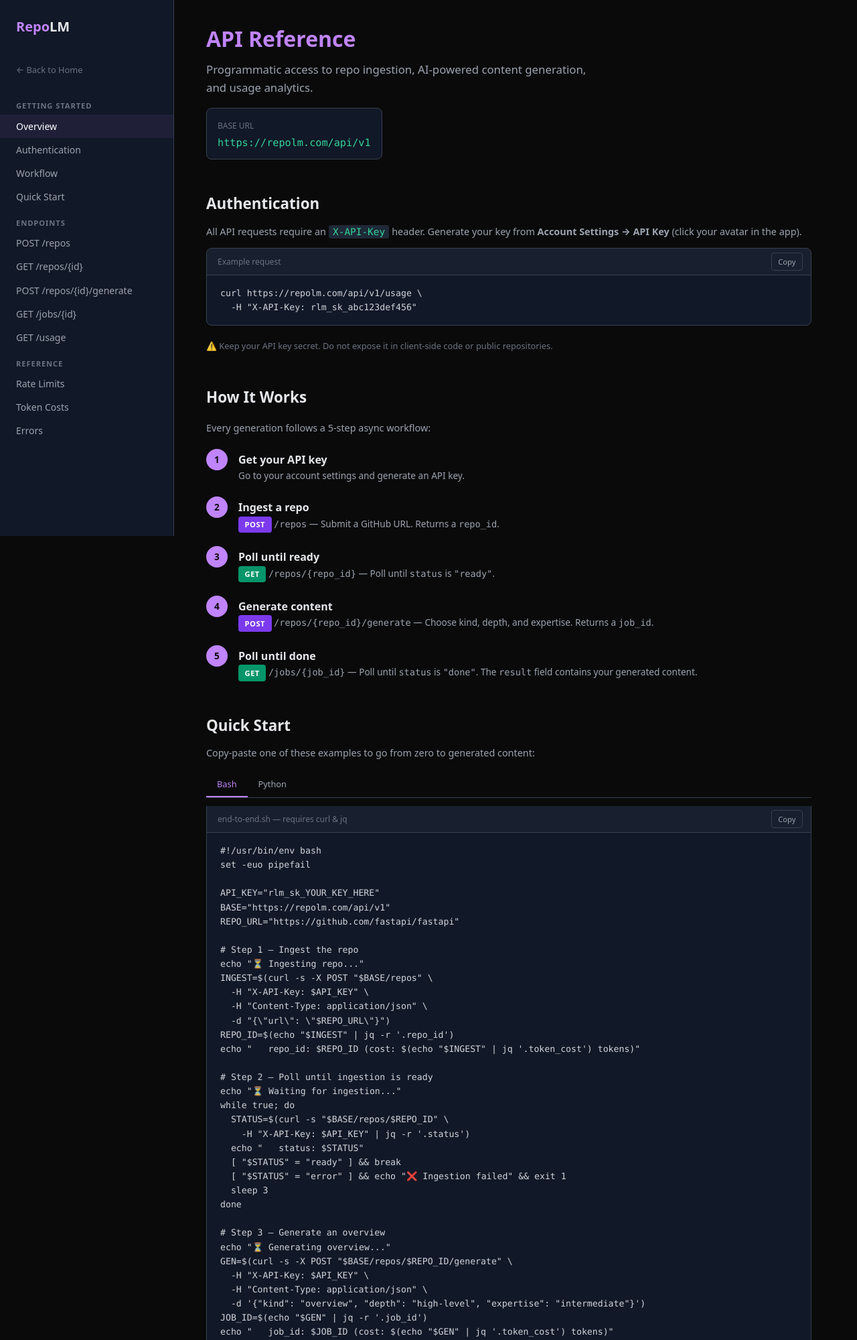
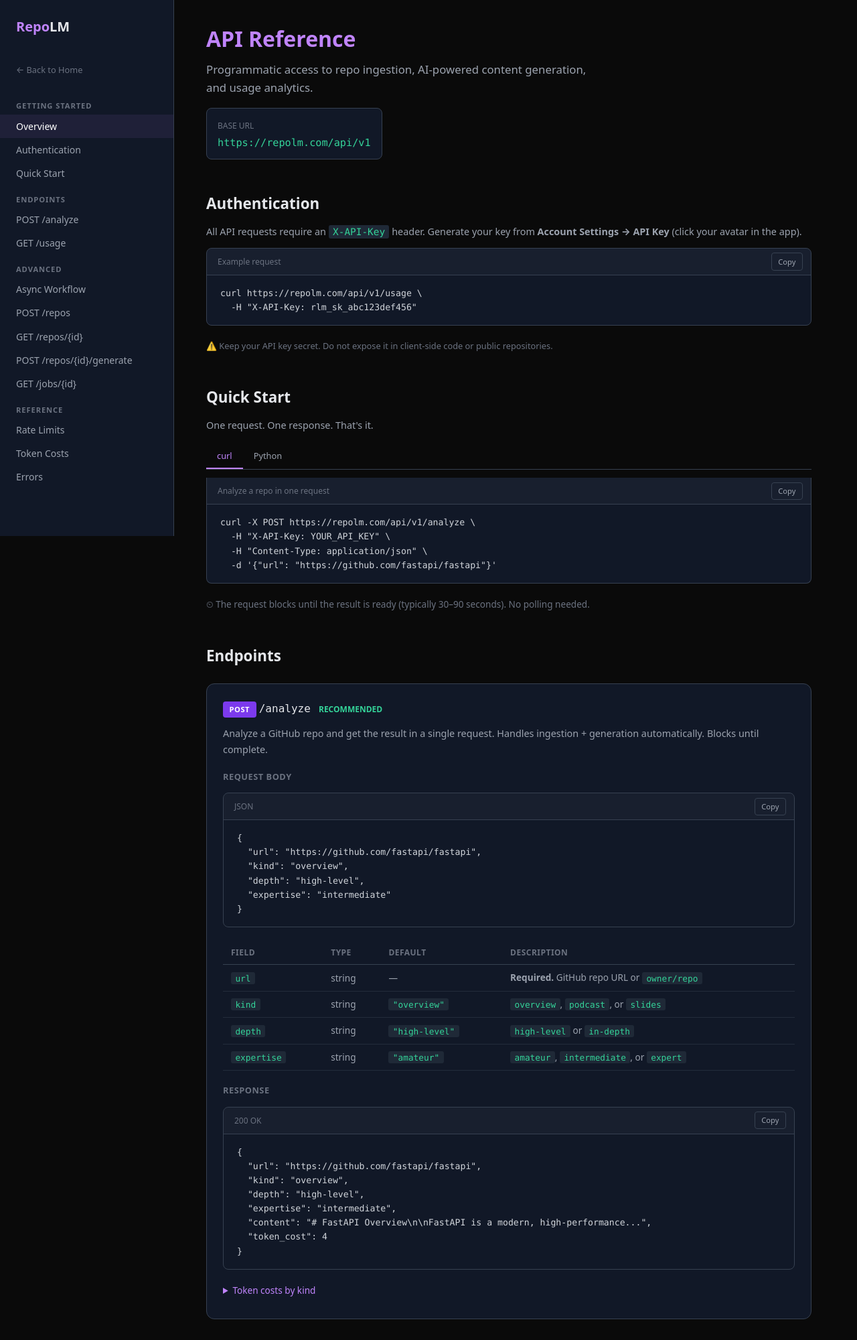
Before and after one commit to LucasAust/repolm, a FastAPI app: page /api/v1/docs in a window 1280 px wide. Shown: the top 2000 px of the page at 67% size. Run offline with FastAPI, Linux system fonts and the light colour scheme.

Commit message:
feat: one-shot /analyze endpoint, rewrite API docs to lead with simple flow

```diff
--- a/src/routes/api_v1.py
+++ b/src/routes/api_v1.py
@@ -161,3 +161,118 @@ async def api_usage(request: Request):
     if err:
         return err
     return await db_async.get_api_usage_stats(user["id"])
+
+
+# ── Synchronous (blocking) endpoints ────────────────────────────────────────
+# These wait until the job is done and return the result in one request.
+
+import asyncio
+
+
+async def _poll_repo_ready(repo_id: str, timeout: float = 120) -> dict:
+    """Poll until repo is ready or error. Returns repo dict."""
+    deadline = asyncio.get_event_loop().time() + timeout
+    while asyncio.get_event_loop().time() < deadline:
+        repo = await db_async.get_repo_with_fallback(repo_id)
+        if repo and repo.get("status") in ("ready", "error"):
+            return repo
+        await asyncio.sleep(1.5)
+    return {"status": "timeout", "message": "Ingestion timed out"}
+
+
+async def _poll_job_done(job_id: str, timeout: float = 180) -> dict:
+    """Poll until job is done or error. Returns job dict."""
+    deadline = asyncio.get_event_loop().time() + timeout
+    while asyncio.get_event_loop().time() < deadline:
+        job = await db_async.get_job(job_id)
+        if not job:
+            job = state.jobs.get(job_id)
+        if job and job.get("status") in ("done", "error"):
+            return job
+        await asyncio.sleep(1.5)
+    return {"status": "timeout", "message": "Generation timed out", "result": None}
+
+
+@router.post("/analyze")
+async def api_analyze(request: Request):
+    """One-shot endpoint: ingest a repo + generate content, return the result.
+    Blocks until complete. Timeout ~5 min.
+
+    Request body:
+    {
+        "url": "https://github.com/owner/repo",
+        "kind": "overview",          // optional, default "overview"
+        "depth": "high-level",       // optional
+        "expertise": "amateur"       // optional
+    }
+
+    Returns the generated content directly.
+    """
+    user, err = await _get_api_user(request)
+    if err:
+        return err
+
+    body = await request.json()
+    url = body.get("url", "").strip()
+    if not url:
+        return JSONResponse({"error": "url required"}, 400)
+    if not url.startswith("http"):
+        url = "https://github.com/" + url
+
+    kind = body.get("kind", "overview")
+    depth = body.get("depth", "high-level")
+    expertise = body.get("expertise", "amateur")
+
+    # Check total cost upfront
+    ingest_cost = TOKEN_COSTS["ingest"]
+    gen_cost = TOKEN_COSTS.get(kind, 10)
+    total_cost = ingest_cost + gen_cost
+    balance = await db_async.get_token_balance(user["id"])
+    if balance < total_cost:
+        return JSONResponse({
+            "error": "insufficient_tokens",
+            "required": total_cost,
+            "balance": balance,
+            "breakdown": {"ingest": ingest_cost, "generate": gen_cost}
+        }, 402)
+
+    # Step 1: Ingest
+    await db_async.spend_tokens(user["id"], ingest_cost, "API: Ingest repo")
+    repo_id = str(uuid.uuid4())[:8]
+    state.repos.set(repo_id, {"status": "queued", "message": "Starting...", "files": [], "text": "", "data": {}})
+    status, _ = ingest_queue.submit(repo_id, run_ingest, repo_id, url)
+    if status == "rejected":
+        return JSONResponse({"error": "Server busy, try again in a moment"}, 503)
+
+    repo = await _poll_repo_ready(repo_id, timeout=120)
+    if repo.get("status") != "ready":
+        return JSONResponse({
+            "error": "ingestion_failed",
+            "message": repo.get("message", "Ingestion failed or timed out")
+        }, 500)
+
+    # Step 2: Generate
+    await db_async.spend_tokens(user["id"], gen_cost, f"API: Generate {kind}")
+    from routes.generate import run_generate
+    job_id = str(uuid.uuid4())[:8]
+    await db_async.create_job(job_id, kind="generate", repo_id=repo_id)
+    status, _ = generate_queue.submit(job_id, run_generate, job_id, repo_id, kind, depth, expertise)
+    if status == "rejected":
+        return JSONResponse({"error": "Server busy, try again in a moment"}, 503)
+
+    job = await _poll_job_done(job_id, timeout=180)
+    if job.get("status") != "done":
+        return JSONResponse({
+            "error": "generation_failed",
+            "message": job.get("message", "Generation failed or timed out")
+        }, 500)
+
+    analytics.track("api_analyze", user_id=user["id"], data={"url": url, "kind": kind})
+    return {
+        "url": url,
+        "kind": kind,
+        "depth": depth,
+        "expertise": expertise,
+        "content": job.get("result", ""),
+        "token_cost": total_cost,
+    }
--- a/src/templates/api_docs.html
+++ b/src/templates/api_docs.html
@@ -77,15 +77,18 @@ details[open] summary{margin-bottom:.5rem}
   <div class="section-label">Getting Started</div>
   <a href="#overview">Overview</a>
   <a href="#authentication">Authentication</a>
-  <a href="#workflow">Workflow</a>
   <a href="#quickstart">Quick Start</a>
 
   <div class="section-label">Endpoints</div>
+  <a href="#post-analyze">POST /analyze</a>
+  <a href="#get-usage">GET /usage</a>
+
+  <div class="section-label">Advanced</div>
+  <a href="#async-workflow">Async Workflow</a>
   <a href="#post-repos">POST /repos</a>
   <a href="#get-repos">GET /repos/{id}</a>
   <a href="#post-generate">POST /repos/{id}/generate</a>
   <a href="#get-jobs">GET /jobs/{id}</a>
-  <a href="#get-usage">GET /usage</a>
 
   <div class="section-label">Reference</div>
   <a href="#rate-limits">Rate Limits</a>
@@ -122,176 +125,115 @@ details[open] summary{margin-bottom:.5rem}
   <p style="color:var(--text-muted);font-size:.8rem">⚠️ Keep your API key secret. Do not expose it in client-side code or public repositories.</p>
 </section>
 
-<!-- Workflow -->
-<section id="workflow" style="margin-bottom:3rem">
-  <h2 style="font-size:1.4rem;font-weight:600;margin-bottom:1rem">How It Works</h2>
-  <p style="color:var(--text-secondary);font-size:.9rem;margin-bottom:1.25rem">
-    Every generation follows a 5-step async workflow:
-  </p>
-
-  <div class="step">
-    <div class="step-num">1</div>
-    <div class="step-content">
-      <strong>Get your API key</strong>
-      <p style="color:var(--text-secondary);font-size:.85rem">Go to your account settings and generate an API key.</p>
-    </div>
-  </div>
-  <div class="step">
-    <div class="step-num">2</div>
-    <div class="step-content">
-      <strong>Ingest a repo</strong>
-      <p style="color:var(--text-secondary);font-size:.85rem"><span class="badge badge-post">POST</span> <code style="font-size:.85rem">/repos</code> — Submit a GitHub URL. Returns a <code style="font-size:.85rem">repo_id</code>.</p>
-    </div>
-  </div>
-  <div class="step">
-    <div class="step-num">3</div>
-    <div class="step-content">
-      <strong>Poll until ready</strong>
-      <p style="color:var(--text-secondary);font-size:.85rem"><span class="badge badge-get">GET</span> <code style="font-size:.85rem">/repos/{repo_id}</code> — Poll until <code style="font-size:.85rem">status</code> is <code style="font-size:.85rem">"ready"</code>.</p>
-    </div>
-  </div>
-  <div class="step">
-    <div class="step-num">4</div>
-    <div class="step-content">
-      <strong>Generate content</strong>
-      <p style="color:var(--text-secondary);font-size:.85rem"><span class="badge badge-post">POST</span> <code style="font-size:.85rem">/repos/{repo_id}/generate</code> — Choose kind, depth, and expertise. Returns a <code style="font-size:.85rem">job_id</code>.</p>
-    </div>
-  </div>
-  <div class="step">
-    <div class="step-num">5</div>
-    <div class="step-content">
-      <strong>Poll until done</strong>
-      <p style="color:var(--text-secondary);font-size:.85rem"><span class="badge badge-get">GET</span> <code style="font-size:.85rem">/jobs/{job_id}</code> — Poll until <code style="font-size:.85rem">status</code> is <code style="font-size:.85rem">"done"</code>. The <code style="font-size:.85rem">result</code> field contains your generated content.</p>
-    </div>
-  </div>
-</section>
-
 <!-- Quick Start -->
 <section id="quickstart" style="margin-bottom:3rem">
   <h2 style="font-size:1.4rem;font-weight:600;margin-bottom:.75rem">Quick Start</h2>
   <p style="color:var(--text-secondary);font-size:.9rem;margin-bottom:1rem">
-    Copy-paste one of these examples to go from zero to generated content:
+    One request. One response. That's it.
   </p>
 
   <div class="tab-group">
-    <button class="tab-btn active" onclick="switchTab(event,'qs-bash')">Bash</button>
+    <button class="tab-btn active" onclick="switchTab(event,'qs-bash')">curl</button>
     <button class="tab-btn" onclick="switchTab(event,'qs-python')">Python</button>
   </div>
 
   <div id="qs-bash" class="tab-panel active">
     <div class="code-block" style="border-top:none;border-radius:0 0 8px 8px">
-      <div class="code-header"><span>end-to-end.sh — requires curl &amp; jq</span><button class="copy-btn" onclick="copyCode(this)">Copy</button></div>
-      <pre>#!/usr/bin/env bash
-set -euo pipefail
-
-API_KEY="rlm_sk_YOUR_KEY_HERE"
-BASE="https://repolm.com/api/v1"
-REPO_URL="https://github.com/fastapi/fastapi"
-
-# Step 1 — Ingest the repo
-echo "⏳ Ingesting repo..."
-INGEST=$(curl -s -X POST "$BASE/repos" \
-  -H "X-API-Key: $API_KEY" \
+      <div class="code-header"><span>Analyze a repo in one request</span><button class="copy-btn" onclick="copyCode(this)">Copy</button></div>
+      <pre>curl -X POST https://repolm.com/api/v1/analyze \
+  -H "X-API-Key: YOUR_API_KEY" \
   -H "Content-Type: application/json" \
-  -d "{\"url\": \"$REPO_URL\"}")
-REPO_ID=$(echo "$INGEST" | jq -r '.repo_id')
-echo "   repo_id: $REPO_ID (cost: $(echo "$INGEST" | jq '.token_cost') tokens)"
-
-# Step 2 — Poll until ingestion is ready
-echo "⏳ Waiting for ingestion..."
-while true; do
-  STATUS=$(curl -s "$BASE/repos/$REPO_ID" \
-    -H "X-API-Key: $API_KEY" | jq -r '.status')
-  echo "   status: $STATUS"
-  [ "$STATUS" = "ready" ] &amp;&amp; break
-  [ "$STATUS" = "error" ] &amp;&amp; echo "❌ Ingestion failed" &amp;&amp; exit 1
-  sleep 3
-done
-
-# Step 3 — Generate an overview
-echo "⏳ Generating overview..."
-GEN=$(curl -s -X POST "$BASE/repos/$REPO_ID/generate" \
-  -H "X-API-Key: $API_KEY" \
-  -H "Content-Type: application/json" \
-  -d '{"kind": "overview", "depth": "high-level", "expertise": "intermediate"}')
-JOB_ID=$(echo "$GEN" | jq -r '.job_id')
-echo "   job_id: $JOB_ID (cost: $(echo "$GEN" | jq '.token_cost') tokens)"
-
-# Step 4 — Poll until generation is done
-echo "⏳ Waiting for generation..."
-while true; do
-  JOB=$(curl -s "$BASE/jobs/$JOB_ID" -H "X-API-Key: $API_KEY")
-  JOB_STATUS=$(echo "$JOB" | jq -r '.status')
-  echo "   status: $JOB_STATUS"
-  [ "$JOB_STATUS" = "done" ] &amp;&amp; break
-  [ "$JOB_STATUS" = "error" ] &amp;&amp; echo "❌ Generation failed" &amp;&amp; exit 1
-  sleep 5
-done
-
-# Step 5 — Print result
-echo ""
-echo "✅ Done! Result:"
-echo "$JOB" | jq '.result'</pre>
+  -d '{"url": "https://github.com/fastapi/fastapi"}'</pre>
     </div>
   </div>
 
   <div id="qs-python" class="tab-panel">
     <div class="code-block" style="border-top:none;border-radius:0 0 8px 8px">
-      <div class="code-header"><span>repolm_example.py — requires: pip install requests</span><button class="copy-btn" onclick="copyCode(this)">Copy</button></div>
-      <pre>import time
-import requests
+      <div class="code-header"><span>pip install requests</span><button class="copy-btn" onclick="copyCode(this)">Copy</button></div>
+      <pre>import requests
 
-API_KEY = "rlm_sk_YOUR_KEY_HERE"
-BASE = "https://repolm.com/api/v1"
-HEADERS = {"X-API-Key": API_KEY, "Content-Type": "application/json"}
+resp = requests.post("https://repolm.com/api/v1/analyze",
+    headers={"X-API-Key": "YOUR_API_KEY"},
+    json={
+        "url": "https://github.com/fastapi/fastapi",
+        "kind": "overview",
+        "depth": "high-level",
+        "expertise": "intermediate"
+    })
 
-# Step 1 — Ingest
-print("⏳ Ingesting repo...")
-resp = requests.post(f"{BASE}/repos", headers=HEADERS, json={
-    "url": "https://github.com/fastapi/fastapi"
-})
-resp.raise_for_status()
-repo_id = resp.json()["repo_id"]
-print(f"   repo_id: {repo_id}")
-
-# Step 2 — Poll ingestion
-print("⏳ Waiting for ingestion...")
-while True:
-    status = requests.get(f"{BASE}/repos/{repo_id}", headers=HEADERS).json()
-    print(f"   status: {status['status']}")
-    if status["status"] == "ready":
-        break
-    if status["status"] == "error":
-        raise RuntimeError("Ingestion failed")
-    time.sleep(3)
-
-# Step 3 — Generate
-print("⏳ Generating overview...")
-resp = requests.post(f"{BASE}/repos/{repo_id}/generate", headers=HEADERS, json={
-    "kind": "overview",
-    "depth": "high-level",
-    "expertise": "intermediate",
-})
-resp.raise_for_status()
-job_id = resp.json()["job_id"]
-print(f"   job_id: {job_id}")
-
-# Step 4 — Poll generation
-print("⏳ Waiting for generation...")
-while True:
-    job = requests.get(f"{BASE}/jobs/{job_id}", headers=HEADERS).json()
-    print(f"   status: {job['status']}")
-    if job["status"] == "done":
-        break
-    if job["status"] == "error":
-        raise RuntimeError("Generation failed")
-    time.sleep(5)
-
-# Step 5 — Result
-print("\n✅ Done!")
-print(job["result"])</pre>
+print(resp.json()["content"])</pre>
     </div>
   </div>
+
+  <p style="color:var(--text-muted);font-size:.85rem;margin-top:.75rem">
+    &#9202; The request blocks until the result is ready (typically 30&#8211;90 seconds). No polling needed.
+  </p>
+</section>
+
+<!-- POST /analyze -->
+<section style="margin-bottom:3rem">
+  <h2 style="font-size:1.4rem;font-weight:600;margin-bottom:1rem">Endpoints</h2>
+
+  <div class="endpoint-card" id="post-analyze">
+    <div style="margin-bottom:.75rem">
+      <span class="badge badge-post">POST</span>
+      <span class="endpoint-path">/analyze</span>
+      <span style="font-size:.75rem;color:var(--green-accent);margin-left:.5rem;font-weight:600">RECOMMENDED</span>
+    </div>
+    <p style="color:var(--text-secondary);font-size:.9rem;margin-bottom:1rem">
+      Analyze a GitHub repo and get the result in a single request. Handles ingestion + generation automatically. Blocks until complete.
+    </p>
+
+    <strong style="font-size:.8rem;color:var(--text-muted);text-transform:uppercase;letter-spacing:.04em">Request Body</strong>
+    <div class="code-block">
+      <div class="code-header"><span>JSON</span><button class="copy-btn" onclick="copyCode(this)">Copy</button></div>
+      <pre>{
+  "url": "https://github.com/fastapi/fastapi",
+  "kind": "overview",
+  "depth": "high-level",
+  "expertise": "intermediate"
+}</pre>
+    </div>
+
+    <table class="error-table" style="margin-bottom:1rem">
+      <tr><th>Field</th><th>Type</th><th>Default</th><th>Description</th></tr>
+      <tr><td><code>url</code></td><td>string</td><td>&#8212;</td><td><strong>Required.</strong> GitHub repo URL or <code>owner/repo</code></td></tr>
+      <tr><td><code>kind</code></td><td>string</td><td><code>"overview"</code></td><td><code>overview</code>, <code>podcast</code>, or <code>slides</code></td></tr>
+      <tr><td><code>depth</code></td><td>string</td><td><code>"high-level"</code></td><td><code>high-level</code> or <code>in-depth</code></td></tr>
+      <tr><td><code>expertise</code></td><td>string</td><td><code>"amateur"</code></td><td><code>amateur</code>, <code>intermediate</code>, or <code>expert</code></td></tr>
+    </table>
+
+    <strong style="font-size:.8rem;color:var(--text-muted);text-transform:uppercase;letter-spacing:.04em">Response</strong>
+    <div class="code-block">
+      <div class="code-header"><span>200 OK</span><button class="copy-btn" onclick="copyCode(this)">Copy</button></div>
+      <pre>{
+  "url": "https://github.com/fastapi/fastapi",
+  "kind": "overview",
+  "depth": "high-level",
+  "expertise": "intermediate",
+  "content": "# FastAPI Overview\n\nFastAPI is a modern, high-performance...",
+  "token_cost": 4
+}</pre>
+    </div>
+
+    <details>
+      <summary>Token costs by kind</summary>
+      <table class="error-table">
+        <tr><td><code>overview</code></td><td>4 tokens (1 ingest + 3 generate)</td></tr>
+        <tr><td><code>slides</code></td><td>6 tokens (1 ingest + 5 generate)</td></tr>
+        <tr><td><code>podcast</code></td><td>9 tokens (1 ingest + 8 generate)</td></tr>
+      </table>
+    </details>
+  </div>
+</section>
+
+<!-- Advanced Async Workflow -->
+<section id="async-workflow" style="margin-bottom:2rem">
+  <h2 style="font-size:1.4rem;font-weight:600;margin-bottom:.75rem">Advanced: Async Workflow</h2>
+  <p style="color:var(--text-secondary);font-size:.9rem;margin-bottom:.75rem">
+    For more control (webhooks, progress tracking, reusing ingested repos), use the individual endpoints below.
+    The flow is: ingest &#8594; poll &#8594; generate &#8594; poll &#8594; result.
+  </p>
 </section>
 
 <!-- Endpoints -->
```
